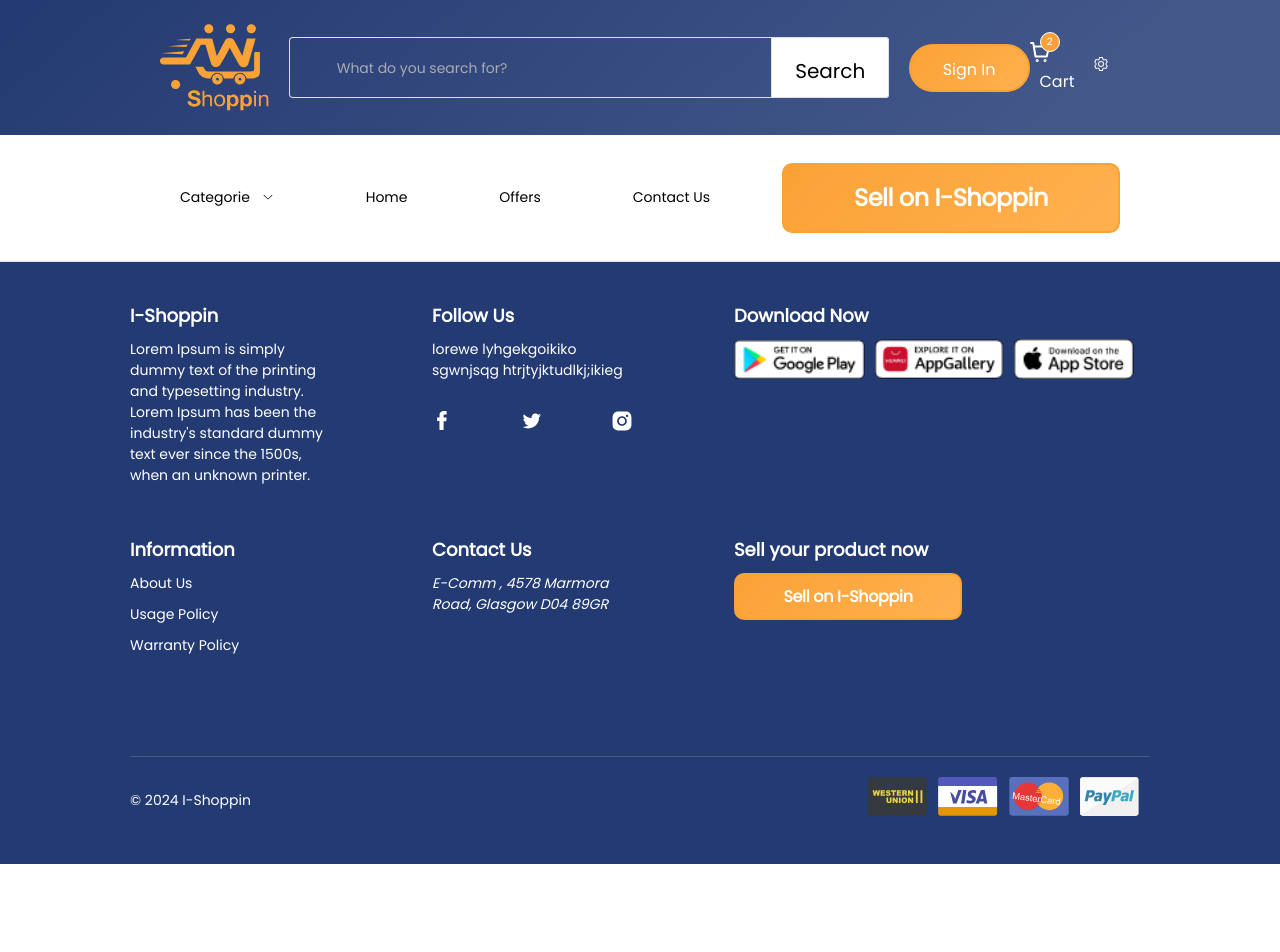
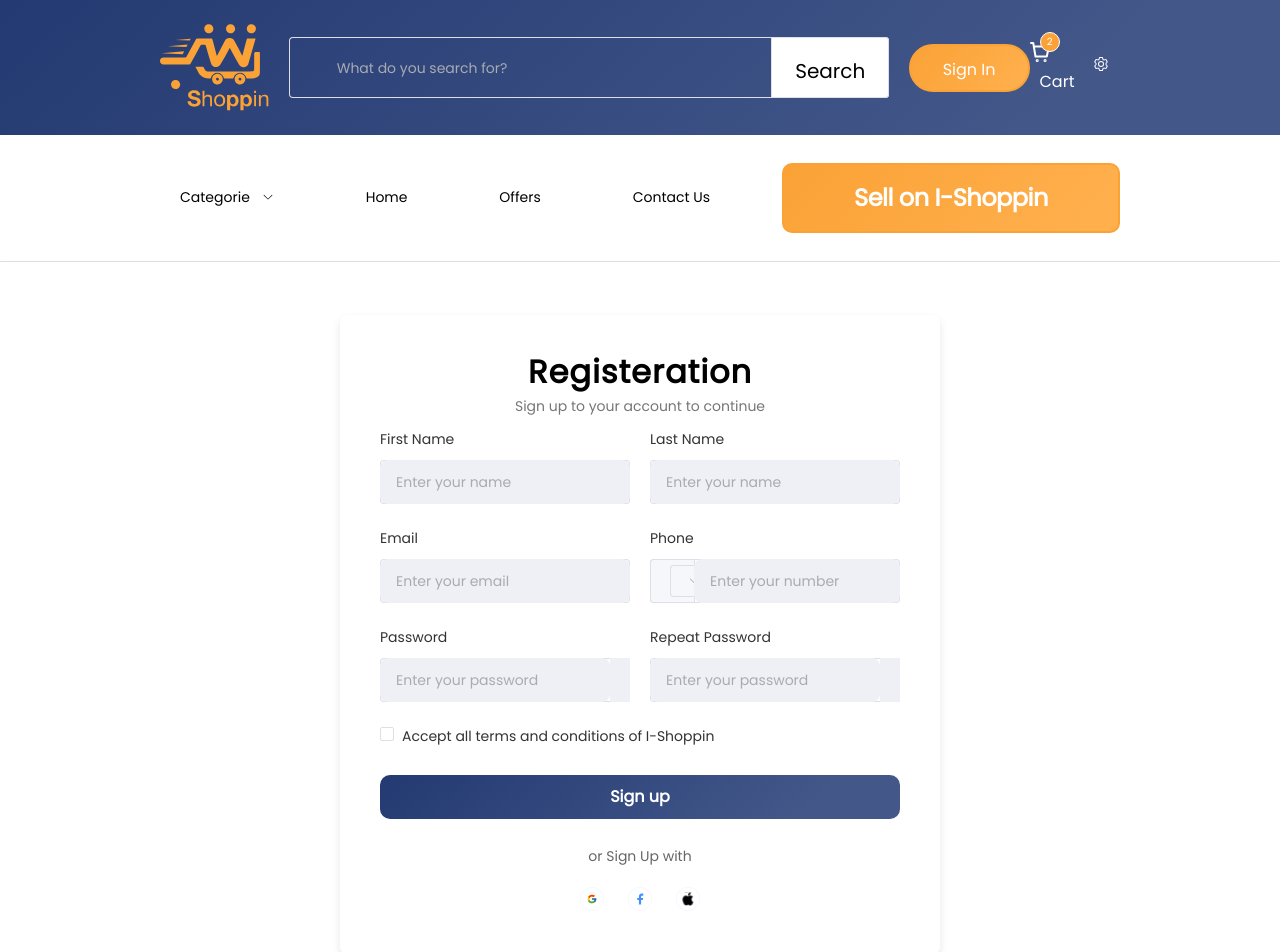
Before and after one commit to Rehan7447/online-store, a Vue app: page /register in a window 1280 px wide. Shown: the top 952 px of the page. Before the commit the page ends 864 px from the top, so only its background shows below. Built offline with nearby package versions, Linux system fonts and the light colour scheme.

Commit message:
add register form

```diff
--- a/src/components/userAuth/loginForm.vue
+++ b/src/components/userAuth/loginForm.vue
@@ -151,18 +151,19 @@ label {
 
 .sign-in-button {
   width: 100%;
+  height: 44px;
   padding: 12px 0;
   font-size: 16px;
   font-weight: bold;
-  background-color: #3b82f6;
+  background: linear-gradient(138.87deg, #233a72 1.08%, #435789 81.68%);
   border: none;
-  border-radius: 4px;
+  border-radius: 10px;
   color: #fff;
   cursor: pointer;
 }
 
 .sign-in-button:hover {
-  background-color: #2563eb;
+  background: linear-gradient(138.87deg, #435789 1.08%, #233a72 81.68%);
 }
 
 .social-login {
--- a/src/components/userAuth/registerForm.vue
+++ b/src/components/userAuth/registerForm.vue
@@ -0,0 +1,266 @@
+<template>
+  <div class="register-form">
+    <el-form @submit.prevent="handleSubmit" class="form-container">
+      <h1>Registeration</h1>
+      <p>Sign up to your account to continue</p>
+      <div class="form-row">
+        <el-form-item class="input-container">
+          <label for="first-name">First Name</label>
+          <el-input
+            id="first-name"
+            v-model="firstName"
+            placeholder="Enter your name"
+            class="input-field"
+          ></el-input>
+        </el-form-item>
+        <el-form-item class="input-container">
+          <label for="last-name">Last Name</label>
+          <el-input
+            id="last-name"
+            v-model="lastName"
+            placeholder="Enter your name"
+            class="input-field"
+          ></el-input>
+        </el-form-item>
+      </div>
+      <div class="form-row">
+        <el-form-item class="input-container">
+          <label for="email">Email</label>
+          <el-input
+            id="email"
+            v-model="email"
+            placeholder="Enter your email"
+            class="input-field"
+          ></el-input>
+        </el-form-item>
+        <el-form-item class="input-container">
+          <label for="phone">Phone</label>
+          <el-input
+            id="phone"
+            v-model="phone"
+            placeholder="Enter your number"
+            class="input-field"
+          >
+            <template #prepend>
+              <el-select v-model="countryCode" placeholder="Select">
+                <el-option label="🇪🇬" value="EG"></el-option>
+                <!-- Add more country options here -->
+              </el-select>
+            </template>
+          </el-input>
+        </el-form-item>
+      </div>
+      <div class="form-row">
+        <el-form-item class="input-container">
+          <label for="password">Password</label>
+          <el-input
+            id="password"
+            v-model="password"
+            type="password"
+            placeholder="Enter your password"
+            class="input-field"
+            show-password
+          ></el-input>
+        </el-form-item>
+        <el-form-item class="input-container">
+          <label for="repeat-password">Repeat Password</label>
+          <el-input
+            id="repeat-password"
+            v-model="repeatPassword"
+            type="password"
+            placeholder="Enter your password"
+            class="input-field"
+            show-password
+          ></el-input>
+        </el-form-item>
+      </div>
+      <el-form-item>
+        <el-checkbox v-model="acceptTerms">
+          Accept all terms and conditions of I-Shoppin
+        </el-checkbox>
+      </el-form-item>
+      <el-form-item>
+        <el-button type="primary" native-type="submit" class="sign-up-button">
+          Sign up
+        </el-button>
+      </el-form-item>
+      <div class="social-login">
+        <p>or Sign Up with</p>
+        <div class="social-icons">
+          <el-button type="text" class="social-button">
+            <img src="../../assets/login/google.svg" alt="Google" />
+          </el-button>
+          <el-button type="text" class="social-button">
+            <img src="../../assets/login/faceb.svg" alt="Facebook" />
+          </el-button>
+          <el-button type="text" class="social-button">
+            <img src="../../assets/login/apple.svg" alt="Apple" />
+          </el-button>
+        </div>
+      </div>
+    </el-form>
+    <p class="sign-in-link">
+      Already have an account?
+      <RouterLink to="/login">Sign In</RouterLink>
+    </p>
+  </div>
+</template>
+
+<script setup>
+import { ref } from "vue";
+import { RouterLink } from "vue-router";
+
+const firstName = ref("");
+const lastName = ref("");
+const email = ref("");
+const phone = ref("");
+const password = ref("");
+const repeatPassword = ref("");
+const acceptTerms = ref(false);
+const countryCode = ref("EG"); // Default country code
+
+const handleSubmit = () => {
+  console.log({
+    firstName: firstName.value,
+    lastName: lastName.value,
+    email: email.value,
+    phone: phone.value,
+    password: password.value,
+    repeatPassword: repeatPassword.value,
+    acceptTerms: acceptTerms.value,
+  });
+};
+</script>
+
+<style scoped>
+.register-form {
+  display: flex;
+  flex-direction: column;
+  justify-content: center;
+  align-items: center;
+  height: 100vh;
+  box-shadow: 0px 5px 10px 0px rgba(160, 163, 189, 0.15);
+}
+
+.form-container {
+  background-color: #fff;
+  padding: 40px;
+  border-radius: 8px;
+  box-shadow: 0 4px 8px rgba(0, 0, 0, 0.1);
+  text-align: center;
+  width: 100%;
+  max-width: 600px;
+}
+
+h1 {
+  font-size: 32px;
+  font-weight: 700;
+  line-height: 34px;
+  letter-spacing: 0.9999998807907104px;
+  text-align: center;
+}
+
+p {
+  font-size: 14px;
+  font-weight: 500;
+  line-height: 34px;
+  text-align: center;
+  color: rgba(118, 118, 118, 1);
+}
+
+.form-row {
+  display: flex;
+  justify-content: space-between;
+  gap: 20px;
+}
+
+.input-container {
+  flex: 1;
+}
+
+label {
+  display: block;
+  text-align: left;
+  font-size: 14px;
+  color: #333;
+  margin-bottom: 5px;
+}
+
+.input-field {
+  width: 100%;
+}
+
+:deep(.el-input__wrapper input) {
+  width: 100%;
+  height: 44px;
+  padding: 5px 16px;
+  border-radius: 8px;
+  background: rgba(239, 240, 246, 1);
+}
+
+:deep(.el-input__wrapper) {
+  padding: 0;
+}
+
+:deep(.el-input__suffix) {
+  padding: 0 10px;
+  background: rgba(239, 240, 246, 1);
+}
+
+.sign-up-button {
+  width: 100%;
+  height: 44px;
+  padding: 12px 0;
+  font-size: 16px;
+  font-weight: bold;
+  background: linear-gradient(138.87deg, #233a72 1.08%, #435789 81.68%);
+  border: none;
+  border-radius: 10px;
+  color: #fff;
+  cursor: pointer;
+}
+
+.sign-up-button:hover {
+  background: linear-gradient(138.87deg, #435789 1.08%, #233a72 81.68%);
+}
+
+.social-login {
+  margin-top: 20px;
+}
+
+.social-login p {
+  font-size: 14px;
+  color: #666;
+  margin-bottom: 10px;
+}
+
+.social-icons {
+  display: flex;
+  justify-content: center;
+  gap: 10px;
+}
+
+.social-button {
+  padding: 0;
+}
+
+.social-button img {
+  width: 24px;
+  height: 24px;
+}
+
+.sign-in-link {
+  font-size: 14px;
+  color: #666;
+  margin-top: 20px;
+}
+
+.sign-in-link a {
+  color: #ffa500;
+  text-decoration: none;
+}
+
+.sign-in-link a:hover {
+  text-decoration: underline;
+}
+</style>
--- a/src/views/Registration.vue
+++ b/src/views/Registration.vue
@@ -1,11 +1,13 @@
 <script setup>
 import Header from "../components/common/header.vue";
+import RegisterForm from "../components/userAuth/registerForm.vue";
 import Footer from "../components/common/footer.vue";
 </script>
 
 <template>
   <div>
     <Header />
+    <RegisterForm />
     <Footer />
   </div>
 </template>
```
